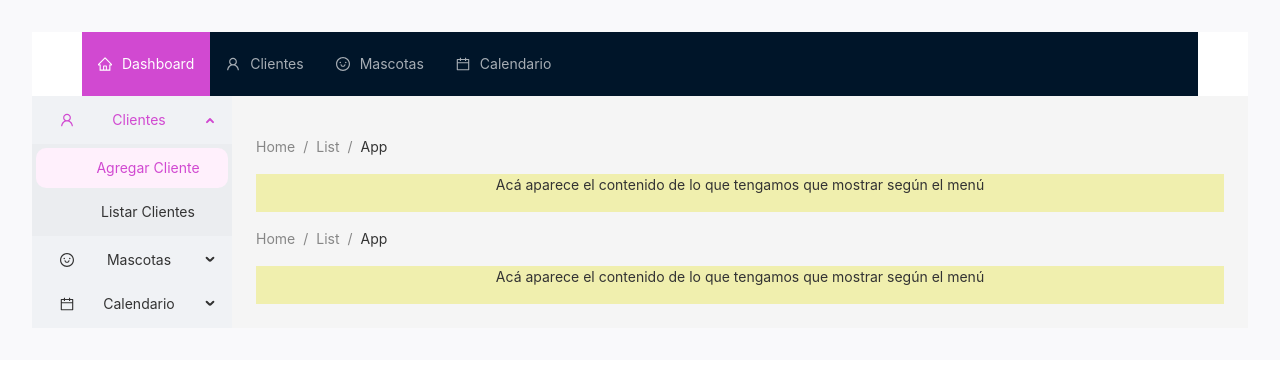
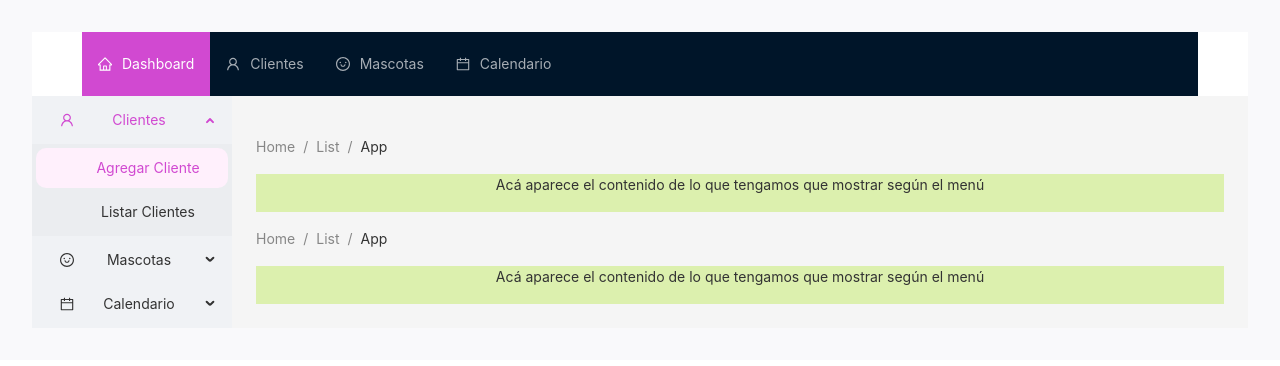
Before and after one commit to r1k4rd0g/Mascotapp, a React (Vite) app in the folder client/: page / in a window 1280 px wide. Shown: the top 366 px of the page. Built offline with nearby package versions, Linux system fonts and the light colour scheme.

Commit message:
fix criterios de trabajo

```diff
--- a/client/src/App.css
+++ b/client/src/App.css
@@ -10,7 +10,6 @@
   background-color: #f9f9fb;
 }
 
-/* Logo */
 /* Logo */
 .logo {
   height: 6em;
@@ -43,7 +42,6 @@
   }
 }
 
-/* Card Styles */
 /* Card Styles */
 .card {
   padding: 1em;
--- a/client/src/styles/theme.js
+++ b/client/src/styles/theme.js
@@ -1,8 +1,8 @@
 export const themeConfig = {
     token: {
-        colorPrimary: '#D149D1FF',       // Color principal
+        colorPrimary: '#D149D1FF',       // Color principal -->  //este lo está tomando en el navegador!!
         colorBgContainer: '#DFF3BAFF',    // Fondo de contenedores
-        colorBgContent: '#F0EFAEFF',
+        colorBgContent: '#DCF0AEFF',          //este lo está tomando en el navegador!!
         colorText: '#333333',           // Color del texto principal
         colorBorder: '#dddddd',         // Color de bordes
         colorSuccess: '#28a745',        // Color de éxito
```
Also changed, not shown: client/src/components/userProfileSection.jsx (+5 -5 lines), client/src/components/petList.jsx (indentation only), client/src/components/userProfile.jsx (indentation only), client/src/pages/customerProfilePage.jsx (indentation only).
